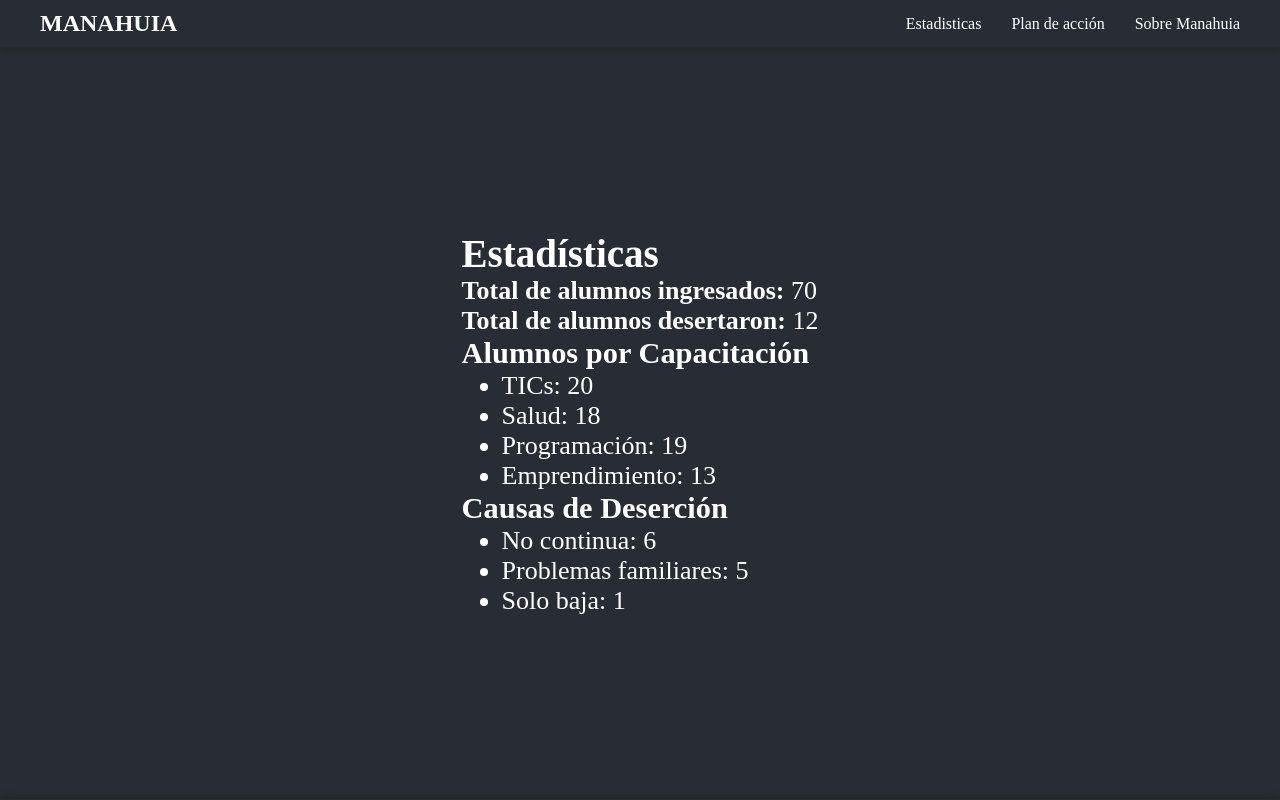
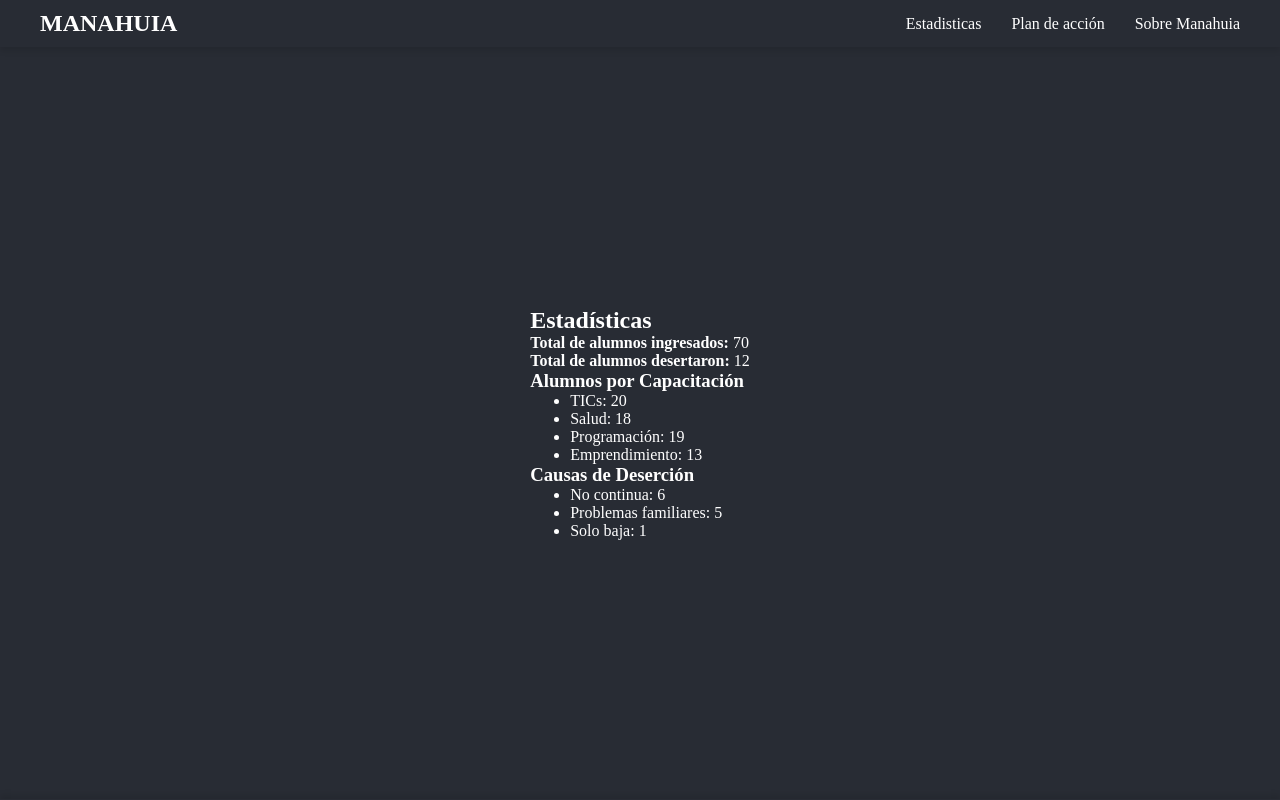
Before and after one commit to VisualR29/ServicioSocialProyect, a React (Create React App) app: page / in a window 1280 px wide. Shown: the top 800 px of the page. Built offline with nearby package versions, Linux system fonts and the light colour scheme.

Commit message:
Preanalisis

```diff
--- a/src/App.css
+++ b/src/App.css
@@ -1,3 +1,12 @@
-*{
+* {
   margin: 0%;
 }
+
+.main-container {
+  background-color: #282c34;
+  min-height: calc(100vh - 48px);
+  display: flex;
+  justify-content: center;
+  align-items: center;
+  color: white;
+}
--- a/src/pages/About.css
+++ b/src/pages/About.css
@@ -1,9 +1,5 @@
 .about{
-    background-color: #282c34;
-    min-height: calc(100vh - 48px);
-    display: flex;
-    justify-content: center;
-    align-items: center;
+
 }
 
 .about-container {
@@ -11,7 +7,6 @@
     padding: 20px;
     text-align: center;
     font-family: 'Arial', sans-serif;
-    color: white;
 }
 
 .about-title {
@@ -48,12 +43,3 @@
     margin-bottom: 15px;
     color: #059669;
 }
-
-.about-list {
-    list-style: none;
-    padding: 0;
-}
-
-.about-list li {
-    margin: 5px 0;
-}
--- a/src/pages/About.jsx
+++ b/src/pages/About.jsx
@@ -2,7 +2,7 @@ import './About.css';
 
 const About = () => {
     return (
-        <div className='about'>
+        <div className='about main-container'>
             <div className="about-container">
                 <h1 className="about-title">Acerca de Manahuia</h1>
                 <p className="about-description">
@@ -17,12 +17,6 @@ const About = () => {
                         <h3>Visión</h3>
                         <p>Para el 2030 crear un futuro donde cada estudiante tenga acceso equitativo a oportunidades educativas, y la deserción escolar sea una problemática superada. Estableciendo un entorno educativo que nutra el potencial de cada estudiante.</p>
                     </div>
-                    {/* <div className='about-section'>
-                        <h3>Objetivos</h3>
-                        <li>
-                            <ul>Contar con </ul>
-                        </li>
-                    </div> */}
                 </div>
             </div>
         </div>
--- a/src/pages/Home.css
+++ b/src/pages/Home.css
@@ -1,10 +1,3 @@
 .home {
-    background-color: #282c34;
-    min-height: calc(100vh - 48px);
-    display: flex;
-    flex-direction: column;
-    align-items: center;
-    justify-content: center;
-    font-size: calc(10px + 2vmin);
-    color: white;
+
 }
--- a/src/pages/Home.jsx
+++ b/src/pages/Home.jsx
@@ -3,7 +3,7 @@ import './Home.css';
 
 function Home() {
     return (
-        <div className="home">
+        <div className="main-container">
             <CSVReader />
         </div>
     );
--- a/src/pages/NotFound.css
+++ b/src/pages/NotFound.css
@@ -1,14 +1,6 @@
 .notfound-container {
-    background-color: #282c34;
-    min-height: calc(100vh - 48px);
-    display: flex;
     flex-direction: column;
-    align-items: center;
-    justify-content: center;
     text-align: center;
-    font-size: calc(10px + 2vmin);
-    color: white;
-    width: 100%;
 }
 
 .notfound-title {
--- a/src/pages/NotFound.jsx
+++ b/src/pages/NotFound.jsx
@@ -3,7 +3,7 @@ import './NotFound.css';
 
 const NotFound = () => {
     return (
-        <div className="notfound-container">
+        <div className="notfound-container main-container">
             <h1 className="notfound-title">404</h1>
             <p className="notfound-text">Página no encontrada</p>
             <Link to="/" className="notfound-button">Volver al inicio</Link>
--- a/src/pages/Plan.css
+++ b/src/pages/Plan.css
@@ -1,9 +1,5 @@
 .plan {
-    background-color: #282c34;
-    min-height: calc(100vh - 48px);
-    display: flex;
-    justify-content: center;
-    align-items: center;
+
 }
 
 .plan-container {
@@ -11,7 +7,6 @@
     padding: 20px;
     text-align: center;
     font-family: 'Arial', sans-serif;
-    color: white;
 }
 
 .plan-title {
@@ -45,5 +40,5 @@
 
 .plan-card h3 {
     margin-bottom: 15px;
-    color: #798dcf;
+    color: #059669;
 }
--- a/src/pages/Plan.jsx
+++ b/src/pages/Plan.jsx
@@ -3,7 +3,7 @@ import './Plan.css';
 
 const Plan = () => {
     return (
-        <div className='plan'>
+        <div className='plan main-container'>
             <div className="plan-container">
                 <h1 className="plan-title">Estrategias de acción</h1>
                 <p className="plan-description">
```
